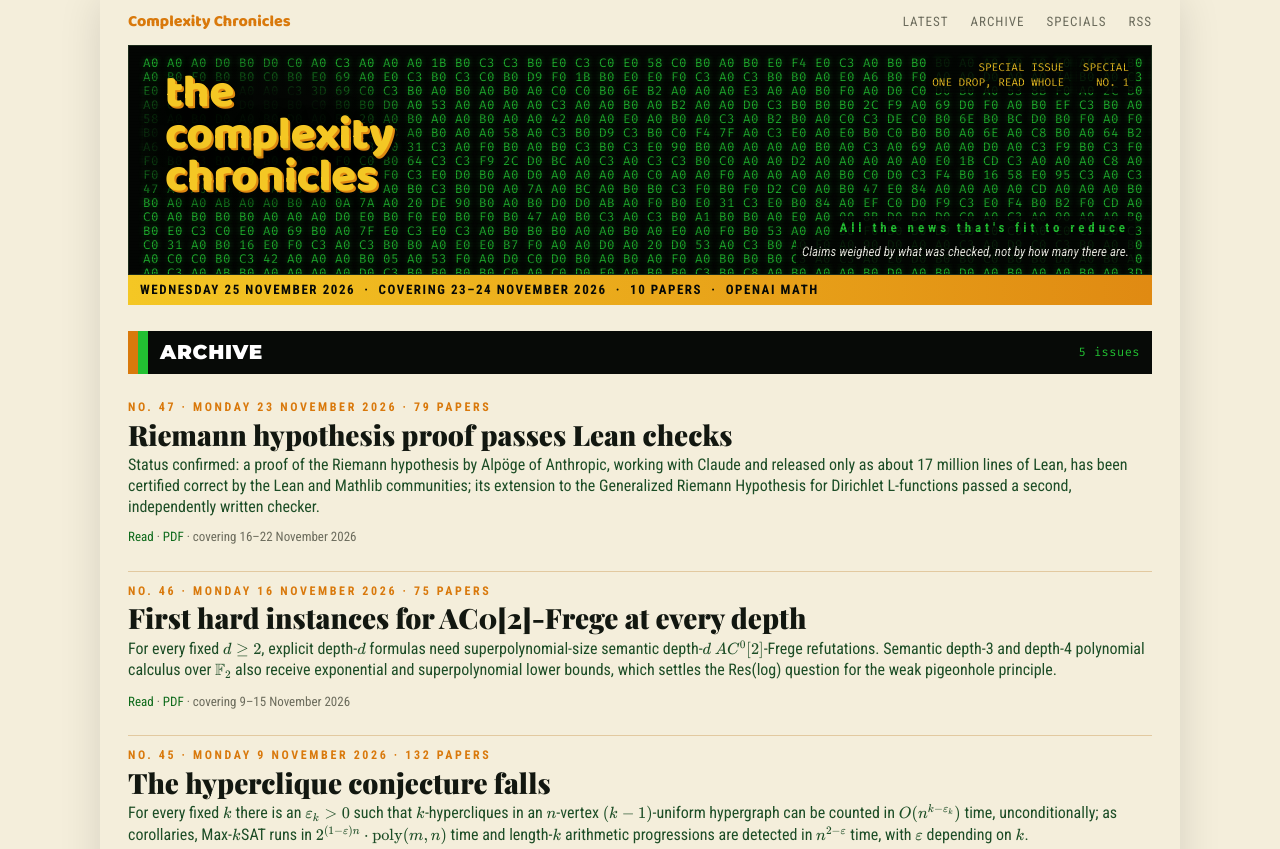
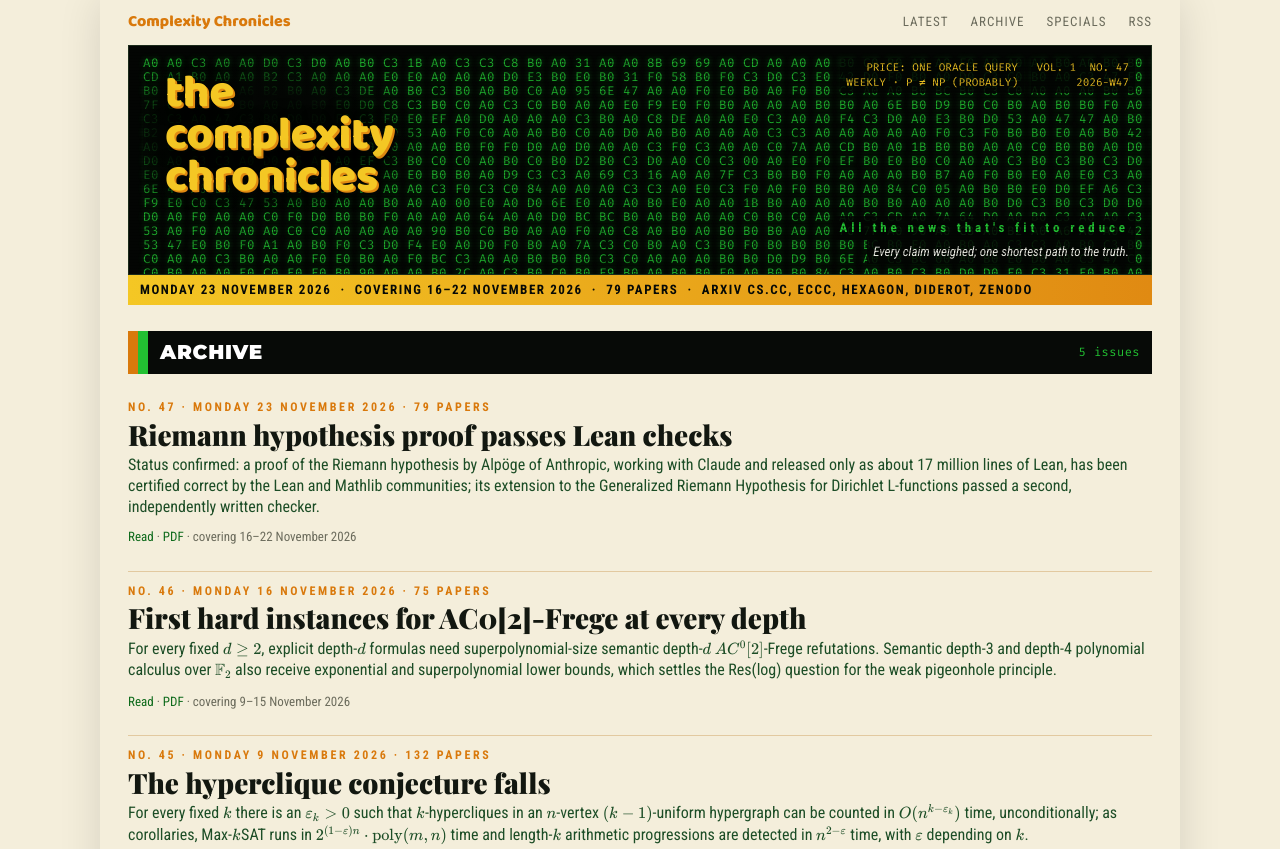
Before and after one commit to Joelbyte/Complexity-Chronicles, a plain HTML site: page archive/index.html in a window 1280 px wide. Shown: the top 849 px of the page. Drawn offline with nearby package versions, Linux system fonts and the light colour scheme; a web font is replaced by a local one.

Commit message:
Complexity Chronicles No. 47 (2026-W47)

```diff
--- a/archive/index.html
+++ b/archive/index.html
@@ -46,31 +46,31 @@ document.addEventListener("DOMContentLoaded", function () {
 </nav>
 <header class="masthead">
   <div class="crt">
-    <pre class="hex" aria-hidden="true">A0 A0 A0 D0 B0 D0 C0 A0 C3 A0 A0 A0 1B B0 C3 C3 B0 E0 C3 C0 E0 58 C0 B0 A0 B0 E0 F4 E0 C3 A0 B0 B0 B0 A0 A0 B0 A0 E0 A0 F0 B0 E3 42
-A0 B0 F0 B0 B0 C0 B0 E0 69 A0 E0 C3 B0 C3 C0 B0 D9 F0 1B B0 E0 E0 F0 C3 A0 C3 B0 B0 A0 E0 A6 B0 F0 A0 A0 D0 A0 A0 7A B0 A0 C3 B0 A0
-E0 A0 A0 0A A0 A0 C3 3D 69 C0 C3 B0 A0 B0 A0 B0 A0 C0 C0 B0 6E B2 A0 A0 A0 E3 A0 A0 B0 F0 A0 D0 C0 D0 B0 A0 53 8B F0 A0 2C B0 B0 C3
-A0 C3 A0 E0 D0 B0 B0 C0 B0 B0 D0 A0 53 A0 A0 A0 A0 C3 A0 A0 B0 A0 B2 A0 A0 D0 C3 B0 B0 B0 2C F9 A0 69 D0 F0 A0 B0 EF C3 B0 A0 A0 B0
-58 A0 B0 D0 A0 B0 D0 A0 B0 20 A0 B0 A0 A0 B0 A0 A0 42 A0 A0 E0 A0 B0 A0 C3 A0 B2 B0 A0 C0 C3 DE C0 B0 6E B0 BC D0 B0 F0 A0 F0 B0 C3
-B0 C3 D0 C0 A0 A0 B2 E3 A1 B0 C3 A0 B0 A0 A0 58 A0 C3 B0 D9 C3 B0 C0 F4 7F A0 C3 E0 A0 E0 B0 C0 B0 B0 A0 6E A0 C8 B0 A0 64 B2 F0 D0
-A6 A0 A0 A0 B0 B0 E0 B0 B0 C3 B0 31 C3 A0 F0 B0 A0 B0 C3 B0 C3 E0 90 B0 A0 A0 A0 A0 B0 A0 C3 A0 69 A0 A0 D0 A0 C3 F9 B0 C3 F0 B0 C3
-F0 B0 C3 B0 A0 B0 F0 B0 F0 C0 B0 64 C3 C3 F9 2C D0 BC A0 C3 A0 C3 C3 B0 C0 A0 A0 D2 A0 A0 A0 A0 A0 E0 1B CD C3 A0 A0 A0 C8 A0 E0 A0
-F0 F0 E0 B0 95 47 58 B0 53 F0 F0 C3 E0 D0 B0 A0 D0 A0 A0 A0 A0 C0 A0 A0 F0 A0 A0 A0 A0 B0 C0 D0 C3 F4 B0 16 58 E0 95 C3 A0 C3 84 A1
-47 A0 A0 A0 A0 0A A0 A0 D0 B0 A0 B0 C3 B0 D0 A0 7A A0 BC A0 B0 B0 C3 F0 B0 F0 D2 C0 A0 B0 47 E0 84 A0 A0 A0 A0 CD A0 A0 A0 B0 A0 A0
-B0 A0 A0 AB A0 A0 B0 A0 0A 7A A0 20 DE 90 B0 A0 B0 D0 D0 AB A0 F0 B0 E0 31 C3 E0 B0 84 A0 EF C0 D0 F9 C3 E0 F4 B0 B2 F0 CD A0 D0 A0
-C0 A0 B0 B0 B0 A0 A0 A0 D0 E0 B0 F0 E0 B0 F0 B0 47 A0 B0 C3 A0 C3 B0 A1 B0 B0 A0 E0 A0 00 8B D0 B0 D0 C0 A0 C3 A0 90 A0 A0 B0 C3 64
-B0 E0 C3 C0 E0 A0 69 B0 A0 7F E0 C3 E0 C3 A0 B0 B0 B0 A0 A0 B0 A0 E0 A0 F0 B0 53 A0 A0 B0 F0 B0 B0 D9 B0 E0 C0 A0 E0 C3 B0 C3 C0 B0
-C0 31 A0 B0 16 E0 F0 C3 A0 C3 B0 B0 A0 E0 E0 B7 F0 A0 A0 D0 A0 20 D0 53 A0 C3 B0 A0 E0 A0 90 D0 A0 A0 C3 A0 D9 C0 C3 B0 A0 B0 A0 B0
-A0 C0 C0 B0 C3 42 A0 A0 A0 B0 05 A0 53 F0 A0 D0 C0 D0 B0 A0 B0 A0 F0 A0 B0 B0 B0 C3 A0 C3 A0 E0 D0 B0 B0 C0 B0 B0 D0 A0 B0 A0 C8 A0
-A0 C3 A0 AB B0 A0 A0 A0 A0 D0 C3 B0 B0 B0 B0 C0 A0 C0 D0 F0 A0 B0 B0 C3 B0 C8 A0 B0 A0 A0 B0 D0 A0 B0 D0 A0 B0 A0 A0 B0 A0 3D B0 A0</pre>
+    <pre class="hex" aria-hidden="true">A0 A0 C3 A0 A0 D0 C3 D0 A0 B0 C3 1B A0 C3 C3 C8 B0 A0 31 A0 A0 8B 69 69 A0 CD A0 A0 A0 B0 C0 B0 A0 A0 F0 A0 A0 A0 B0 A0 B0 B0 B0 A0
+CD A1 B0 A0 A0 B2 C3 A0 A0 A0 E0 E0 A0 A0 A0 D0 E3 B0 E0 B0 31 F0 58 B0 F0 C3 D0 C3 E0 42 D0 F0 B0 A0 D0 C3 C0 B0 A0 C3 47 F0 53 53
+B0 B0 B0 7F A6 B2 B0 A0 C3 DE A0 B0 C3 B0 A0 B0 C0 A0 95 6E 47 A0 A0 F0 E0 B0 A0 F0 B0 C3 A0 A0 B0 BC B0 C3 C0 A0 A0 A0 B0 B0 D0 C0
+7F C3 A0 C3 B0 A0 A0 B0 E0 D0 C8 C3 B0 C0 A0 C3 C0 B0 A0 A0 E0 F9 E0 F0 B0 A0 A0 A0 B0 B0 A0 6E B0 D9 B0 C0 B0 A0 B0 B0 F0 A0 B0 B0
+C3 C3 A0 47 C3 B0 D0 D0 F0 C3 F0 E0 EF A0 D0 A0 A0 A0 C3 B0 A0 C8 DE A0 A0 E0 C3 A0 A0 F4 C3 D0 A0 E3 B0 D0 53 A0 47 47 A0 B0 A0 A0
+B2 A6 B0 E0 A0 A0 B0 A0 A0 B0 D9 53 A0 F0 C0 A0 A0 B0 C0 A0 D0 A0 B0 A0 A0 A0 C3 C3 A0 A0 A0 A0 A0 F0 C3 F0 B0 B0 E0 A0 B0 42 B0 A0
+A0 C3 B0 B0 D0 E0 B0 A0 A0 A0 C0 A0 A0 B0 F0 F0 D0 A0 D0 A0 A0 C3 F0 C3 A0 A0 C0 7A A0 CD B0 A0 1B B0 B0 A0 A0 C0 B0 B0 A0 D0 E0 53
+D0 A0 C3 C3 A0 D0 95 A0 A0 EF C3 B0 C0 C0 A0 B0 C0 B0 D2 B0 C3 D0 A0 C0 C3 00 A0 E0 F0 EF B0 E0 B0 C0 A0 A0 C3 B0 C3 B0 C3 D0 A0 D0
+E0 E0 B0 C3 E0 B0 A0 B0 F0 A0 A0 E0 B0 B0 A0 D9 C3 C3 A0 69 C3 16 A0 A0 7F C3 B0 B0 F0 A0 A0 A0 B0 B7 A0 F0 B0 E0 A0 E0 C3 A0 A0 47
+6E 42 A0 B0 B0 F0 A0 B0 F0 B0 A0 A0 C3 F0 C3 C0 84 A0 A0 A0 C3 C3 A0 E0 C3 F0 A0 F0 B0 B0 A0 84 C0 05 A0 B0 B0 E0 D0 EF A6 C3 B2 B2
+F9 E0 C0 C3 47 53 A0 B0 A0 A0 B0 A0 A0 00 E0 A0 D0 6E E0 A0 A0 B0 E0 A0 A0 1B B0 A0 A0 A0 B0 B0 A0 A0 A0 B0 D0 C3 B0 C3 D0 D0 B0 A0
+D0 A0 F0 A0 A0 C0 F0 D0 B0 B0 F0 A0 A0 A0 64 A0 A0 D0 BC BC B0 A0 B0 A0 A0 C0 B0 C0 A0 A0 C3 CD A0 7A 64 D0 A0 B0 C3 A0 A0 C3 C3 A0
+53 A0 F0 A0 A0 A0 C0 C0 A0 A0 A0 A0 90 B0 C0 B0 A0 A0 F0 A0 C8 A0 B0 A0 B0 B0 B0 A0 A0 F0 7F A0 90 A0 C3 A0 B2 A0 A6 A6 A0 42 3D D0
+53 47 E0 B0 F0 A1 A0 B0 F0 C3 D0 F4 E0 A0 D0 F0 B0 A0 7A C3 C0 B0 A0 C3 B0 F0 B0 B0 B0 B0 BC B0 E0 A0 B0 A0 C3 C3 A0 B0 C3 B0 A0 7F
+C0 A0 A0 C3 B0 A0 A0 F0 E0 B0 A0 F0 BC C3 A0 A0 B0 B0 B0 C3 C0 A0 A0 A0 B0 B0 D0 D9 B0 6E A0 C3 BC 00 A0 B0 E0 D0 A0 C3 47 C0 A0 C3
+C0 B0 A0 A0 E0 C0 E0 F0 B0 90 A0 A0 B0 2C A0 C3 B0 C0 B0 F9 B0 A0 B0 B0 F0 A0 B0 B0 84 C3 A0 B0 C3 B0 D0 D0 F0 C3 31 E0 B0 A0 D0 A0</pre>
     <div class="title" aria-label="Complexity Chronicles"><span>the</span><span>complexity</span><span>chronicles</span></div>
     <div class="ears">
-      <div class="ear">SPECIAL ISSUE<br>ONE DROP, READ WHOLE</div>
-      <div class="ear">SPECIAL<br>NO. 1</div>
+      <div class="ear">PRICE: ONE ORACLE QUERY<br>WEEKLY · P ≠ NP (PROBABLY)</div>
+      <div class="ear">VOL. 1 &nbsp;NO. 47<br>2026-W47</div>
     </div>
     <div class="tagline">All the news that's fit to reduce</div>
-    <div class="motto">Claims weighed by what was checked, not by how many there are.</div>
+    <div class="motto">Every claim weighed; one shortest path to the truth.</div>
   </div>
-  <div class="datebar">Wednesday 25 November 2026 &nbsp;·&nbsp; covering 23–24 November 2026 &nbsp;·&nbsp; 10 papers &nbsp;·&nbsp; OpenAI math</div>
+  <div class="datebar">Monday 23 November 2026 &nbsp;·&nbsp; covering 16–22 November 2026 &nbsp;·&nbsp; 79 papers &nbsp;·&nbsp; arXiv cs.CC, ECCC, Hexagon, Diderot, Zenodo</div>
 </header><div class="pagehead"><span>Archive</span><span class="right">5 issues</span></div>
 <section class="archive">
 <article class="entry">
```
